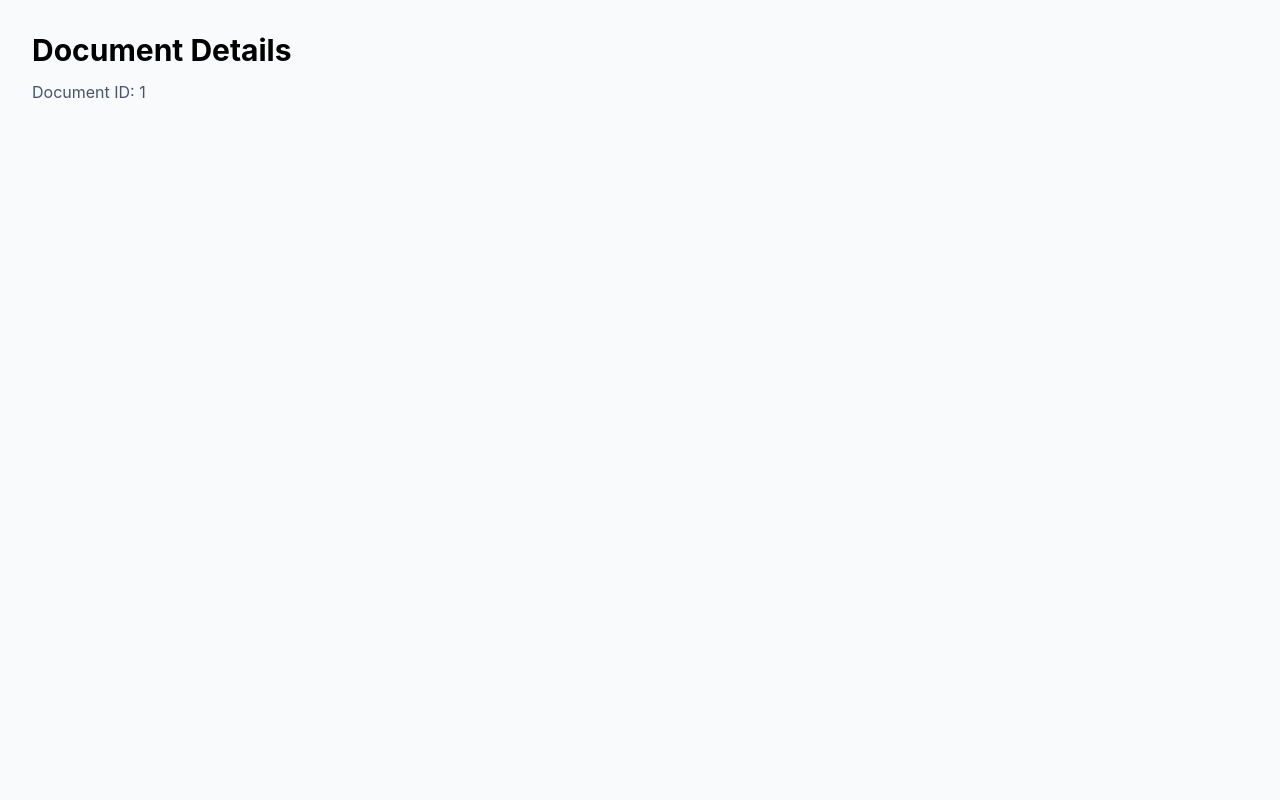
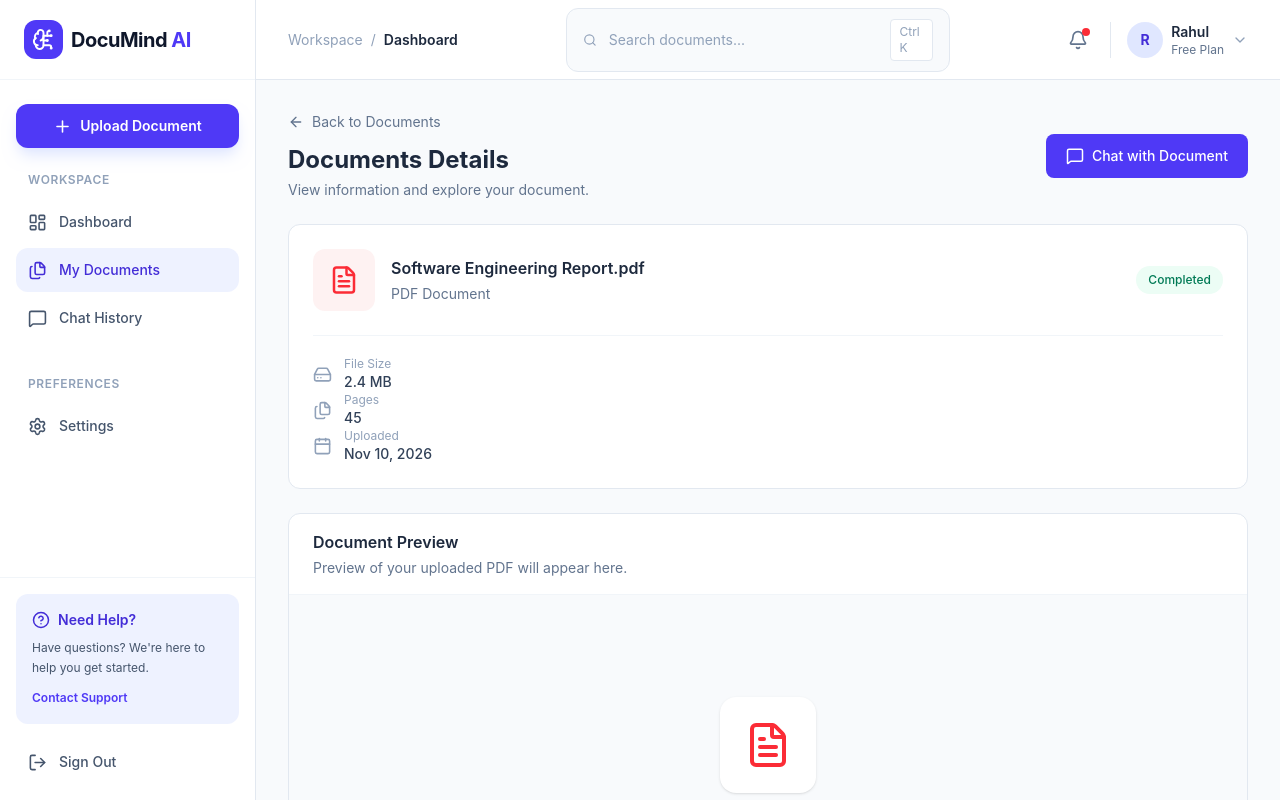
Before and after one commit to rahulsherikar2408/DocuMind-AI, a React (Vite) app in the folder client/: page /documents/1 in a window 1280 px wide. Shown: the top 800 px of the page. Built offline with nearby package versions, Linux system fonts and the light colour scheme.

Commit message:
feat: add Chat components (ChatHeader, ChatInput, ChatMessage, SourceReference) and DocumentInfo component for document details page

```diff
--- /dev/null
+++ b/client/src/components/chat/ChatHeader.tsx
@@ -0,0 +1,9 @@
+import React from 'react'
+
+function ChatHeader() {
+  return (
+    <div>ChatHeader</div>
+  )
+}
+
+export default ChatHeader
--- /dev/null
+++ b/client/src/components/chat/ChatInput.tsx
@@ -0,0 +1,9 @@
+import React from 'react'
+
+function ChatInput() {
+  return (
+    <div>ChatInput</div>
+  )
+}
+
+export default ChatInput
--- /dev/null
+++ b/client/src/components/chat/ChatMessage.tsx
@@ -0,0 +1,9 @@
+import React from 'react'
+
+function ChatMessage() {
+  return (
+    <div>ChatMessage</div>
+  )
+}
+
+export default ChatMessage
--- /dev/null
+++ b/client/src/components/chat/SourceReference.tsx
@@ -0,0 +1,9 @@
+import React from 'react'
+
+function SourceReference() {
+  return (
+    <div>SourceReference</div>
+  )
+}
+
+export default SourceReference
--- /dev/null
+++ b/client/src/components/documents/DocumentInfo.tsx
@@ -0,0 +1,68 @@
+import { FileText, Calendar, HardDrive, Files } from "lucide-react";
+import type { Document } from "../../types/document";
+
+interface DocumentInfoProps {
+    document: Document;
+}
+
+function DocumentInfo({ document }: DocumentInfoProps) {
+
+    const statusStyles = {
+        Completed: "bg-emerald-50 text-emerald-700",
+        Processing: "bg-amber-50 text-amber-700",
+        Failed: "bg-red-50 text-red-700",
+    }
+
+  return (
+    <div className="rounded-xl border border-slate-200 bg-white p-6">
+        <div className="flex flex-col gap-4 sm:flex-row sm:items-center sm:justify-between">
+            <div className="flex min-w-0 items-center gap-4">
+                <div className="rounded-xl bg-red-50 p-4">
+                    <FileText size={30} className="text-red-500" />
+                </div>
+
+                <div className="min-w-0">
+                    <h2 className="truncate text-ls font-semibold text-slate-800">
+                        {document.name}
+                    </h2>
+                    <p className="mt-1 text-sm text-slate-500">
+                        PDF Document
+                    </p>
+                </div>
+            </div>
+
+            <span className={`w-fit rounded-full px-3 py-1.5 text-xs font-medium ${statusStyles[document.status]}`}>
+                {document.status}
+            </span>
+        </div>
+
+        <div className="mt-6 grid-cols-1 gap-4 border-t border-slate-100 pt-5 sm:grid-cols-3">
+            <div className="flex items-center gap-3">
+                <HardDrive size={19} className="text-slate-400" />
+                <div>
+                    <p className="text-xs text-slate-400">File Size</p>
+                    <p className="text-sm font-medium text-slate-700">{document.size}</p>
+                </div>
+            </div>
+
+            <div className="flex items-center gap-3">
+                <Files size={19} className="text-slate-400" />
+                <div>
+                    <p className="text-xs text-slate-400">Pages</p>
+                    <p className="text-sm font-medium text-slate-700">{document.pages}</p>
+                </div>
+            </div>
+
+            <div className="flex items-center gap-3">
+                <Calendar size={19} className="text-slate-400" />
+                <div>
+                    <p className="text-xs text-slate-400">Uploaded</p>
+                    <p className="text-sm font-medium text-slate-700">{document.date}</p>
+                </div>
+            </div>
+        </div>
+    </div>
+  );
+}
+
+export default DocumentInfo;
--- a/client/src/pages/DocumentDetails.tsx
+++ b/client/src/pages/DocumentDetails.tsx
@@ -1,16 +1,148 @@
+import { useParams, Link } from "react-router-dom";
+import { ArrowLeft, MessageSquare, FileText } from "lucide-react";
 
-import { useParams } from "react-router-dom";
+import DashboardLayout from "../components/layout/DashboardLayout";
+import DocumentInfo from "../components/documents/DocumentInfo";
+import type { Document } from "../types/document";
+
+const sampleDocuments: Document[] = [
+  {
+    id: "1",
+    name: "Software Engineering Report.pdf",
+    date: "Nov 10, 2026",
+    size: "2.4 MB",
+    pages: 45,
+    status: "Completed",
+  },
+  {
+    id: "2",
+    name: "Machine Learning Notes.pdf",
+    date: "Nov 09, 2026",
+    size: "1.8 MB",
+    pages: 32,
+    status: "Completed",
+  },
+  {
+    id: "3",
+    name: "Project Documentation.pdf",
+    date: "Nov 09, 2026",
+    size: "4.2 MB",
+    pages: 86,
+    status: "Processing",
+  },
+  {
+    id: "4",
+    name: "Database Management.pdf",
+    date: "Nov 08, 2026",
+    size: "1.2 MB",
+    pages: 28,
+    status: "Failed",
+  },
+  {
+    id: "5",
+    name: "React Development Guide.pdf",
+    date: "Nov 07, 2026",
+    size: "3.1 MB",
+    pages: 64,
+    status: "Completed",
+  },
+  {
+    id: "6",
+    name: "System Design Interview.pdf",
+    date: "Nov 06, 2026",
+    size: "2.7 MB",
+    pages: 51,
+    status: "Completed",
+  },
+];
 
 function DocumentDetails() {
-  const { id } = useParams();
+  const { id } = useParams<{ id: string }>();
+
+  const document = sampleDocuments.find((doc) => doc.id === id);
+
+  if(!document) {
+    return (
+      <DashboardLayout>
+        <div className="rounded-xl border border-slate-200 bg-white p-10 text-center">
+          <FileText size={40} className="mx-auto text-slate-300" />
+          <h2 className="mt-4 text-xl font-semibold text-slate-800">
+            Document not found
+          </h2>
+          <p className="mt-2 text-sm text-slate-500">
+            This document may have been removed or does not exist.
+          </p>
+          <Link
+            to="/documents"
+            className="mt-5 inline-flex text-sm font-medium text-indigo-600 hover:text-indigo-700"
+          >
+            Back to Documents
+          </Link>
+        </div>
+      </DashboardLayout>
+    );
+  }
 
   return (
-    <div className="min-h-screen bg-slate-50 p-8">
-      <h1 className="text-3xl font-bold">Document Details</h1>
-      <p className="mt-3 text-slate-600">
-        Document ID: {id}
-      </p>
-    </div>
+    <DashboardLayout>
+      <div className="space-y-6">
+        <div className="flex flex-col justify-between gap-4 sm:flex-row sm:items-center">
+          <div>
+            <Link
+              to="/documents"
+              className="mb-3 inline-flex items-center gap-2 text-sm text-slate-500 hover:text-indigo-600"
+            >
+              <ArrowLeft size={16} />
+              Back to Documents
+            </Link>
+
+            <h1 className="text-2xl font-bold text-slate-800">
+              Documents Details
+            </h1>
+            <p className="mt-1 text-sm text-slate-500">
+              View information and explore your document.
+            </p>
+          </div>
+
+          {document.status === "Completed" && (
+            <Link
+              to={`/chat/${document.id}`}
+              className="inline-flex items-center justify-center gap-2 rounded-lg bg-indigo-600 px-5 py-3 text-sm font-medium text-white transition hover:bg-indigo-700"
+            >
+              <MessageSquare size={18} />
+              Chat with Document
+            </Link>
+          )}
+        </div>
+
+        <DocumentInfo document={document} />
+
+        <div className="rounded-xl border border-slate-200 bg-white">
+          <div className="border-b border-slate-100 px-6 py-4">
+            <h2 className="font-semibold text-slate-800">
+              Document Preview
+            </h2>
+            <p className="mt-1 text-sm text-slate-500">
+              Preview of your uploaded PDF will appear here.
+            </p>
+          </div>
+
+          <div className="flex min-h-[400px] flex-col items-center justify-center bg-slate-50 p-8 text-center">
+            <div className="rounded-2xl bg-white p-6 shadow-sm">
+              <FileText size={48} className="text-red-500" />
+            </div>
+
+            <h3 className="mt-5 font-semibold text-slate-700">
+              PDF Preview Unavailable
+            </h3>
+
+            <p className="mt-2 max-w-md text-s, leading-6 text-slate-500">
+              The actual PDF preview will be available after we connect document storage and PDF viewing functionality.
+            </p>
+          </div>
+        </div>
+      </div>
+    </DashboardLayout>
   );
 }
 
```
